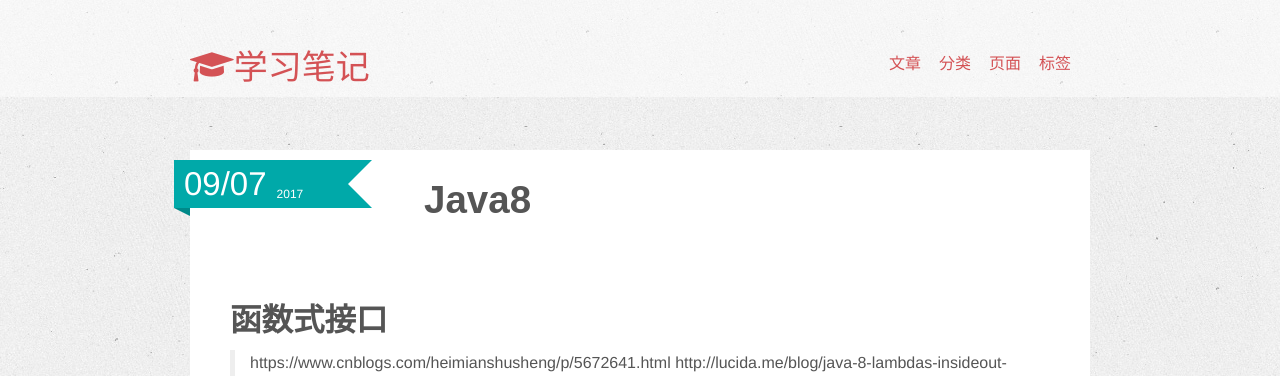
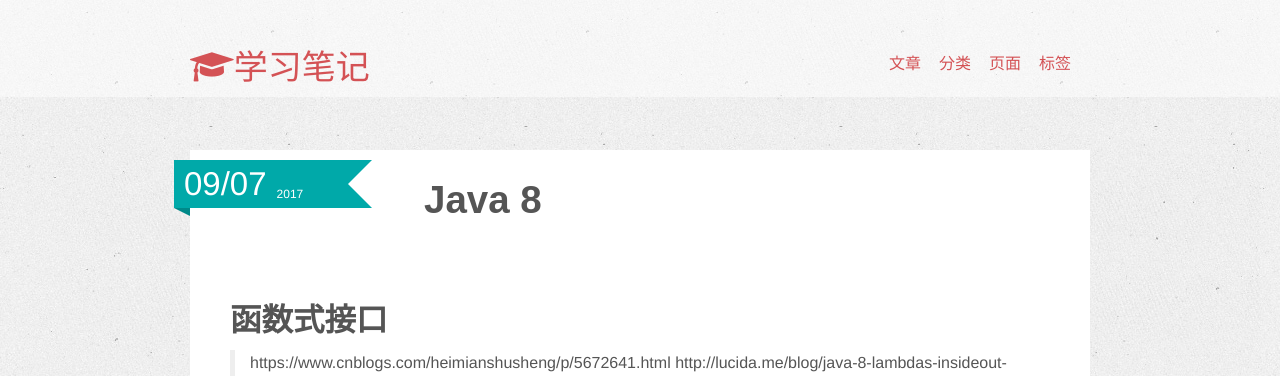
Before and after one commit to wanlp10/wuchao.github.io, a Jekyll site: the page built from _posts/java/2017-09-07-Java8.md, in a window 1280 px wide and 900 px high. Shown: the top 376 px of the window. Built offline with Jekyll 4.4.1, drawn with Linux system fonts in a browser that asks for light colours; nearby versions of some CDN libraries; comment, search, counter and statistics services are not loaded.

Commit message:
initial commit.

```diff
--- a/_posts/java/2017-09-07-Java8.md
+++ b/_posts/java/2017-09-07-Java8.md
@@ -1,12 +1,12 @@
 ---
 layout: post
-title: Java8
+title: Java 8
 category : [Java]
 tagline: "Supporting tagline"
-tags : [Java, java8]
+tags : [Java]
 ---
 {% include JB/setup %}
-# Java8
+# Java 8
 ---
 
 <!--break-->
```
Also changed, not shown: trash/2017-08-14-Java-Utility-Class.md (renamed from _posts/java/2017-08-14-Java-Utility-Class.md).
